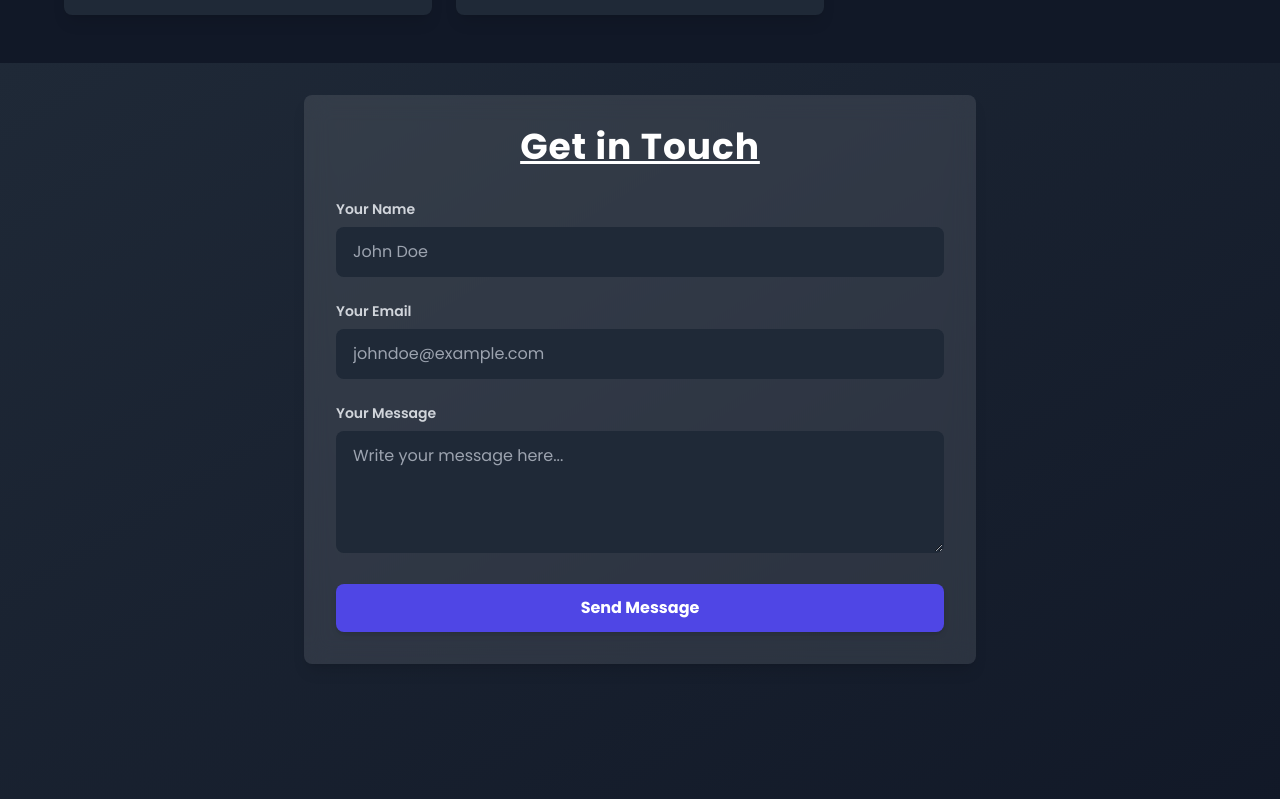
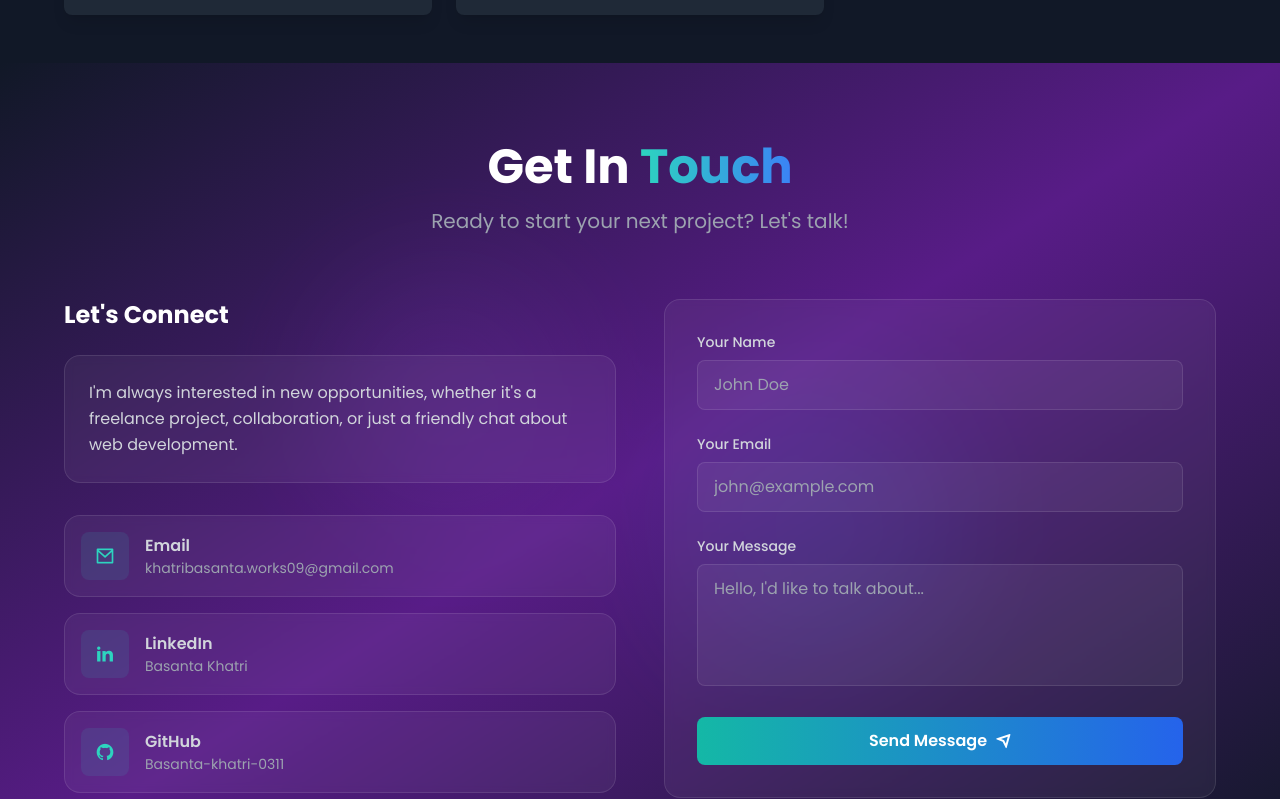
Before and after one commit to Basanta-khatri-0311/personal-portfolio, a React (Vite) app: page / in a window 1280 px wide. Shown: the part 2729-3528 px from the top of the page. Built offline with nearby package versions, Linux system fonts and the light colour scheme.

Commit message:
changes in contact section

```diff
--- a/src/components/Contact.jsx
+++ b/src/components/Contact.jsx
@@ -1,59 +1,109 @@
-import React, { useState } from "react";
+import React, { useState } from 'react';
 
 const Contact = () => {
-  // Form state
   const [formData, setFormData] = useState({
-    name: "",
-    email: "",
-    message: "",
+    name: '',
+    email: '',
+    message: ''
   });
+  const [isSubmitting, setIsSubmitting] = useState(false);
 
-  // Handle input changes
   const handleChange = (e) => {
-    const { name, value } = e.target;
     setFormData({
       ...formData,
-      [name]: value,
+      [e.target.name]: e.target.value
     });
   };
 
-  // Handle form submission
   const handleSubmit = async (e) => {
     e.preventDefault();
+    setIsSubmitting(true);
 
-    try {
-      await fetch("https://basanta107.app.n8n.cloud/webhook/form-submit", {
-        method: "POST",
-        headers: {
-          "Content-Type": "application/json",
-        },
-        body: JSON.stringify(formData),
-      });
-      alert("Thank you for reaching out!");
-      e.target.reset();
-      setFormData({ name: "", email: "", message: "" });
-    } catch (error) {
-      console.error("Submission failed:", error);
-      alert("Oops! Something went wrong.");
-    }
+    // Simulate form submission
+    setTimeout(() => {
+      alert('Thank you for your message! I\'ll get back to you soon.');
+      setFormData({ name: '', email: '', message: '' });
+      setIsSubmitting(false);
+    }, 1000);
   };
 
   return (
-    <section
-      id="contact"
-      className="w-screen min-h-screen  bg-gradient-to-br from-gray-800 to-gray-900 text-white md:py-8 py-8 px-6"
+    <section id="contact" className="py-16 md:py-20 bg-gradient-to-br from-gray-900 via-purple-900 to-gray-900 relative overflow-hidden">
+      {/* Background Elements */}
+      <div className="absolute inset-0 opacity-10">
+        <div className="absolute top-1/4 left-1/4 w-48 h-48 md:w-64 md:h-64 bg-purple-500 rounded-full blur-3xl"></div>
+        <div className="absolute bottom-1/4 right-1/4 w-56 h-56 md:w-72 md:h-72 bg-blue-500 rounded-full blur-3xl"></div>
+      </div>
+
+      <div className="container mx-auto px-4 sm:px-6 relative z-10">
+        <div className="max-w-6xl mx-auto">
+          {/* Section Header */}
+          <div className="text-center mb-12 md:mb-16">
+            <h2 className="text-3xl sm:text-4xl md:text-5xl font-bold text-white mb-4">
+              Get In <span className="bg-gradient-to-r from-teal-400 to-blue-500 bg-clip-text text-transparent">Touch</span>
+            </h2>
+            <p className="text-lg sm:text-xl text-gray-400 max-w-2xl mx-auto px-4">
+              Ready to start your next project? Let's talk!
+            </p>
+          </div>
+
+          <div className="grid lg:grid-cols-2 gap-8 md:gap-12">
+            {/* Contact Info */}
+            <div className="space-y-6 md:space-y-8">
+              <div>
+                <h3 className="text-xl md:text-2xl font-bold text-white mb-4 md:mb-6 text-center lg:text-left">Let's Connect</h3>
+                <p className="text-gray-300 leading-relaxed text-center lg:text-left bg-white/5 backdrop-blur-sm rounded-2xl p-4 md:p-6 border border-white/10">
+                  I'm always interested in new opportunities, whether it's a freelance project,
+                  collaboration, or just a friendly chat about web development.
+                </p>
+              </div>
+
+              {/* Contact Methods */}
+              <div className="space-y-3 md:space-y-4">
+                {[
+                  {
+                    icon: 'ri-mail-line',
+                    label: 'Email',
+                    value: 'khatribasanta.works09@gmail.com',
+                    href: 'mailto:khatribasanta.works09@gmail.com'
+                  },
+                  {
+                    icon: 'ri-linkedin-fill',
+                    label: 'LinkedIn',
+                    value: 'Basanta Khatri',
+                    href: 'https://linkedin.com/in/basanta-khatri'
+                  },
+                  {
+                    icon: 'ri-github-fill',
+                    label: 'GitHub',
+                    value: 'Basanta-khatri-0311',
+                    href: 'https://github.com/Basanta-khatri-0311'
+                  }
+                ].map((contact, index) => (
+                  <a
+                    key={contact.label}
+                    href={contact.href}
+                    target={contact.href.startsWith('http') ? '_blank' : '_self'}
+                    rel="noopener noreferrer"
+                    className="flex items-center gap-3 md:gap-4 text-gray-300 hover:text-teal-400 transition-colors group bg-white/5 backdrop-blur-sm rounded-xl md:rounded-2xl p-3 md:p-4 border border-white/10 hover:border-teal-400/30 w-full"
                   >
-      <div className="max-w-2xl w-full mx-auto bg-opacity-80 bg-white/10 backdrop-blur-md rounded-lg p-8 shadow-lg">
-        <h2 className="text-4xl font-bold text-center mb-8 text-white tracking-wide underline">
-          Get in Touch
-        </h2>
+                    <div className="flex-shrink-0 w-10 h-10 md:w-12 md:h-12 bg-teal-400/10 rounded-lg flex items-center justify-center group-hover:bg-teal-400/20 transition-colors">
+                      <i className={`${contact.icon} text-teal-400 text-lg md:text-xl`}></i>
+                    </div>
+                    <div className="flex-1 min-w-0">
+                      <div className="font-semibold text-sm md:text-base">{contact.label}</div>
+                      <div className="text-xs md:text-sm text-gray-400 truncate">{contact.value}</div>
+                    </div>
+                  </a>
+                ))}
+              </div>
+            </div>
 
-        <form onSubmit={handleSubmit} className="space-y-6">
+            {/* Contact Form */}
+            <div className="bg-white/5 backdrop-blur-sm rounded-xl md:rounded-2xl p-6 md:p-8 border border-white/10">
+              <form onSubmit={handleSubmit} className="space-y-4 md:space-y-6">
                 <div>
-            <label
-              htmlFor="name"
-              className="block text-sm font-semibold text-gray-300"
-            >
+                  <label htmlFor="name" className="block text-sm font-medium text-gray-300 mb-2">
                     Your Name
                   </label>
                   <input
@@ -62,17 +112,14 @@ const Contact = () => {
                     name="name"
                     value={formData.name}
                     onChange={handleChange}
-              className="mt-2 w-full px-4 py-3 rounded-lg bg-gray-800 text-white placeholder-gray-400 border border-transparent focus:border-indigo-500 focus:ring-2 focus:ring-indigo-500 outline-none transition-all duration-300"
+                    required
+                    className="w-full px-3 md:px-4 py-2 md:py-3 bg-white/5 border border-white/10 rounded-lg text-white placeholder-gray-400 focus:border-teal-400 focus:ring-2 focus:ring-teal-400/20 outline-none transition-colors text-sm md:text-base"
                     placeholder="John Doe"
-              required
                   />
                 </div>
 
                 <div>
-            <label
-              htmlFor="email"
-              className="block text-sm font-semibold text-gray-300"
-            >
+                  <label htmlFor="email" className="block text-sm font-medium text-gray-300 mb-2">
                     Your Email
                   </label>
                   <input
@@ -81,17 +128,14 @@ const Contact = () => {
                     name="email"
                     value={formData.email}
                     onChange={handleChange}
-              className="mt-2 w-full px-4 py-3 rounded-lg bg-gray-800 text-white placeholder-gray-400 border border-transparent focus:border-indigo-500 focus:ring-2 focus:ring-indigo-500 outline-none transition-all duration-300"
-              placeholder="johndoe@example.com"
                     required
+                    className="w-full px-3 md:px-4 py-2 md:py-3 bg-white/5 border border-white/10 rounded-lg text-white placeholder-gray-400 focus:border-teal-400 focus:ring-2 focus:ring-teal-400/20 outline-none transition-colors text-sm md:text-base"
+                    placeholder="john@example.com"
                   />
                 </div>
 
                 <div>
-            <label
-              htmlFor="message"
-              className="block text-sm font-semibold text-gray-300"
-            >
+                  <label htmlFor="message" className="block text-sm font-medium text-gray-300 mb-2">
                     Your Message
                   </label>
                   <textarea
@@ -99,23 +143,34 @@ const Contact = () => {
                     name="message"
                     value={formData.message}
                     onChange={handleChange}
+                    required
                     rows="4"
-              className="mt-2 w-full px-4 py-3 rounded-lg bg-gray-800 text-white placeholder-gray-400 border border-transparent focus:border-indigo-500 focus:ring-2 focus:ring-indigo-500 outline-none transition-all duration-300"
-              placeholder="Write your message here..."
-              required
-            />
+                    className="w-full px-3 md:px-4 py-2 md:py-3 bg-white/5 border border-white/10 rounded-lg text-white placeholder-gray-400 focus:border-teal-400 focus:ring-2 focus:ring-teal-400/20 outline-none transition-colors resize-none text-sm md:text-base"
+                    placeholder="Hello, I'd like to talk about..."
+                  ></textarea>
                 </div>
 
-          {/* Submit Button */}
-          <div className="text-center">
                 <button
                   type="submit"
-              className="w-full px-6 py-3 bg-indigo-600 text-white font-bold rounded-lg shadow-md hover:bg-indigo-700 transform hover:scale-105 transition duration-300"
+                  disabled={isSubmitting}
+                  className="w-full bg-gradient-to-r from-teal-500 to-blue-600 text-white py-3 px-6 rounded-lg font-semibold hover:shadow-lg transform hover:scale-105 disabled:opacity-50 disabled:cursor-not-allowed disabled:transform-none transition-all duration-300 flex items-center justify-center gap-2 text-sm md:text-base"
                 >
+                  {isSubmitting ? (
+                    <>
+                      <div className="w-4 h-4 md:w-5 md:h-5 border-2 border-white/30 border-t-white rounded-full animate-spin"></div>
+                      Sending...
+                    </>
+                  ) : (
+                    <>
                       Send Message
+                      <i className="ri-send-plane-line"></i>
+                    </>
+                  )}
                 </button>
+              </form>
             </div>
-        </form>
+          </div>
+        </div>
       </div>
     </section>
   );
```
Lines whose indentation alone changed are shown as unchanged.
